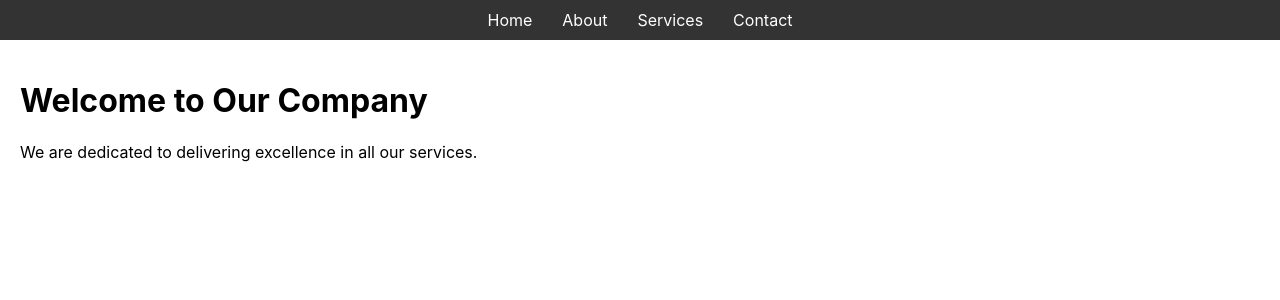
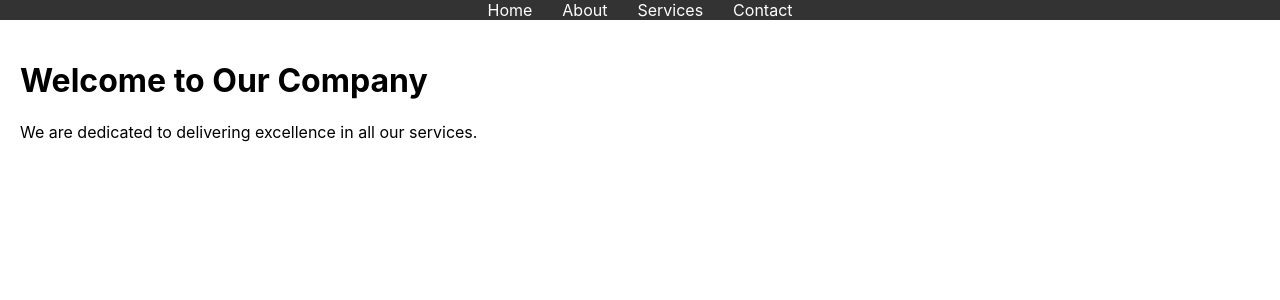
Before and after one commit to Sethsem/alx-fe-reactjs, a React (Create React App) app in the folder my-company/: page / in a window 1280 px wide. Shown: the top 300 px of the page. Built offline with nearby package versions, Linux system fonts and the light colour scheme.

Commit message:
Build a Simple Company Website with React

```diff
--- a/my-company/src/components/Navbar.jsx
+++ b/my-company/src/components/Navbar.jsx
@@ -2,7 +2,7 @@ import { Link } from "react-router-dom";
 
 function Navbar() {
     return (
-        <nav style={{ background: "#333", padding: "10px", textAlign: "center" }}>
+        <nav style={{ backgroundColor: "#333", display: "block", justifyContent: "center" }}>
             <ul style={{ listStyle: "none", display: "flex", justifyContent: "center", padding: 0, margin: 0 }}>
                 <li style={{ margin: "0 15px" }}><Link to="/" style={{ color: "white", textDecoration: "none" }}>Home</Link></li>
                 <li style={{ margin: "0 15px" }}><Link to="/about" style={{ color: "white", textDecoration: "none" }}>About</Link></li>
```
